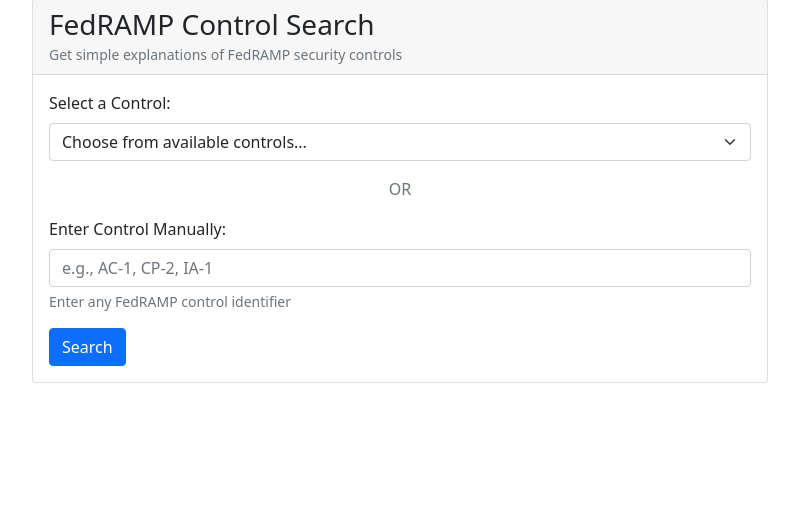
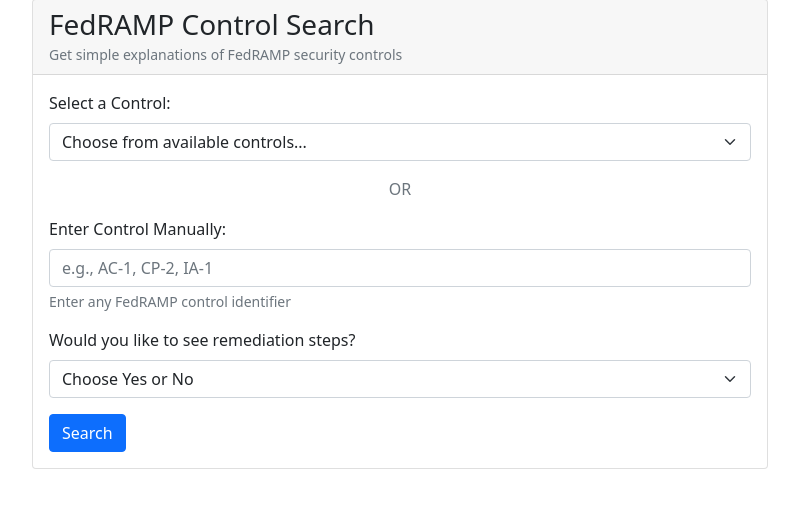
Before and after one commit to ayush-singh21/Database, a Flask app: template templates/index.html in a window 1280 px wide. Shown: the part 105-613 px from the top of the page, without its empty margins (240-1039 px from the left). Run offline with Flask 3, Linux system fonts and the light colour scheme; the template is opened without the code that fills it, so the values that code supplies are empty.

Commit message:
updated version

```diff
--- a/app.py
+++ b/app.py
@@ -30,7 +30,7 @@ def get_controls_list():
         return df.iloc[:, 1].unique().tolist()
     return []
 
-def get_ai_description(control):
+def get_ai_description(control, yes_no):
     """Get AI description of the control"""
     try:
         API = os.getenv("AI_API_KEY")
@@ -40,7 +40,7 @@ def get_ai_description(control):
         client = genai.Client(api_key=API)
         response = client.models.generate_content(
             model="gemini-2.5-flash",
-            contents=f"Explain this FedRAMP control {control} in a short and simple way for a non technical user"
+            contents=f"Explain this FedRAMP control {control} in a short and simple way for a non technical user.In a new paragraph, give possible remediation efforts for this control only if the following says Yes: {yes_no}"
         )
         return response.text
     except Exception as e:
@@ -87,14 +87,19 @@ def index():
 def search():
     """Handle search requests"""
     control = request.form.get('control')
+    print(control)
+    if not control:
+        control = request.form.get('manual_control')
+        print(f'manual: {control}')
 
-    if not control:
+    if control is None:
         return render_template('index.html',
                              controls=get_controls_list(),
                              error="Please select or enter a control name")
+    yes_no = request.form.get('remediation_steps')
 
     # Get AI description
-    ai_description = get_ai_description(control)
+    ai_description = get_ai_description(control, yes_no)
 
     # Save to database
     save_to_database(control, ai_description)
--- a/templates/index.html
+++ b/templates/index.html
@@ -28,10 +28,19 @@
 
                     <div class="mb-3">
                         <label for="manual_control" class="form-label">Enter Control Manually:</label>
-                        <input type="text" class="form-control" id="manual_control" name="control"
+                        <input type="text" class="form-control" id="manual_control" name="manual_control"
                                value="{{ manual_control or '' }}"
                                placeholder="e.g., AC-1, CP-2, IA-1">
                         <div class="form-text">Enter any FedRAMP control identifier</div>
+                    </div>
+
+                    <div class="mb-3">
+                        <label for="remediation_steps" class="form-label">Would you like to see remediation steps?</label>
+                        <select class="form-select" id="remediation_steps" name="remediation_steps">
+                            <option value="">Choose Yes or No</option>
+                                <option value="Yes">Yes</option>
+                                <option value="No">No</option>
+                        </select>
                     </div>
 
                     <button type="submit" class="btn btn-primary">Search</button>
```
Also changed, not shown: 1 other file.
